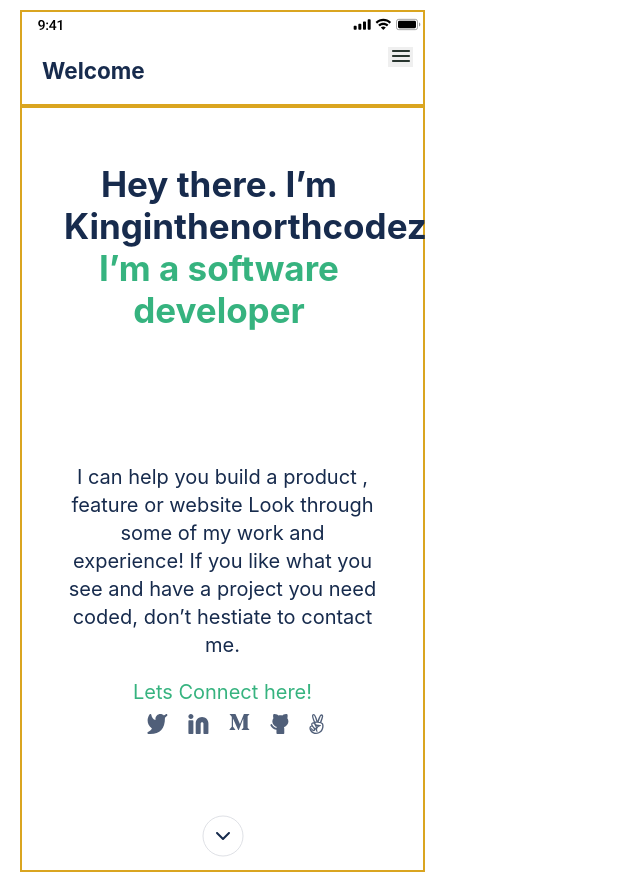
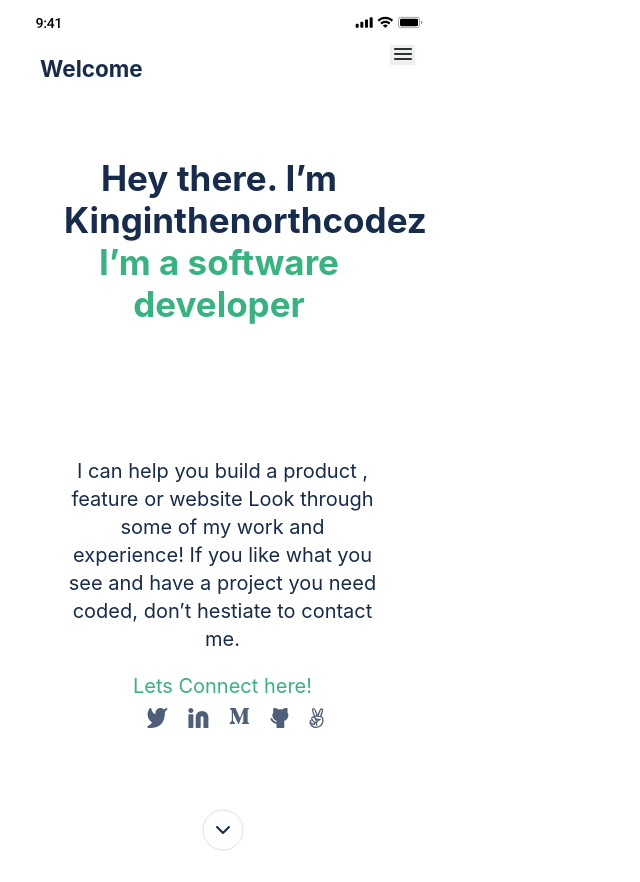
Before and after one commit to yersel500/Portifolio-website-north, a website: page index.html in a window 1280 px wide. Shown: the whole page, without its empty margins (0-640 px from the left). Drawn offline with Linux system fonts and the light colour scheme.

Commit message:
turned off borders

```diff
--- a/assets/css/style.css
+++ b/assets/css/style.css
@@ -29,7 +29,6 @@ body {
   flex-direction: column;
   width: 405px;
   flex-wrap: wrap;
-  border: 2px solid goldenrod;
 }
 
 .notification-bar {
@@ -74,7 +73,6 @@ body {
   flex-direction: column;
   align-content: center;
   flex-wrap: wrap;
-  border: 2px solid goldenrod;
 }
 
 .line-headline {
```
